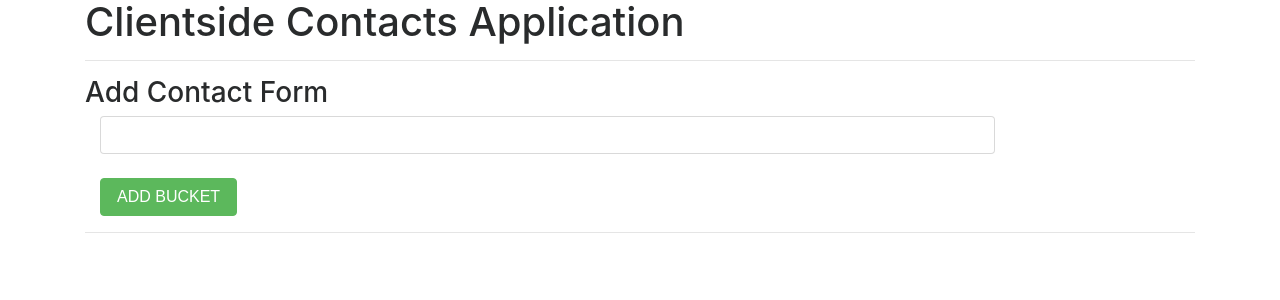
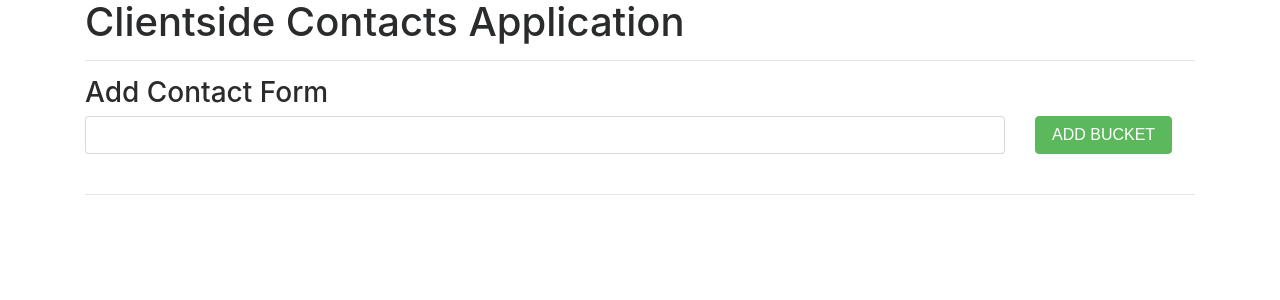
Before and after one commit to DeepaliMoraskar/reactcrud, a React (Create React App) app: page / in a window 1280 px wide. Shown: the top 300 px of the page. Built offline with nearby package versions, Linux system fonts and the light colour scheme.

Commit message:
alignment

```diff
--- a/src/App.js
+++ b/src/App.js
@@ -146,7 +146,7 @@ class App extends Component {
   listToDoView(data, index, bucketIndex) {
     return (
       <div className="row" key={index + 1}>
-        <div className="col-md-10">
+        <div className="col-md-6">
           {data.show ?
             <input type="text" id={index} className="form-control" value={data.toDoName} onChange={(e) =>
               this.updateTodo(e, index, bucketIndex)} /> :
@@ -191,9 +191,13 @@ class App extends Component {
         <hr />
         <div>
           <h3>Add Contact Form</h3>
-          <div className="col-md-10">
-            <input type="text" onChange={this.handleChangeBucket} className="form-control" value={this.state.bucketName} /><br />
-            <input type="submit" className="btn btn-success" value="ADD BUCKET" onClick={this.handleSubmitBucket} />
+          <div className="row">
+            <div className="col-md-10">
+              <input type="text" onChange={this.handleChangeBucket} className="form-control" value={this.state.bucketName} /><br />
+            </div>
+            <div className="col-md-2">
+              <input type="submit" className="btn btn-success" value="ADD BUCKET" onClick={this.handleSubmitBucket} />
+            </div>
           </div>
           <hr />
           {<ul className="list-group">
@@ -205,9 +209,13 @@ class App extends Component {
             {this.props.bucket && this.props.bucket.map((dataBucket, bucketIndex) =>
               <div key={bucketIndex}>
                 <h3>{dataBucket.bucketName}</h3>
-                <div>
-                  <input type="text" onChange={(e) => this.handleChangeTodo(e)} className="form-control" ref={(input) => this.input = input} /><br />
-                  <input type="submit" className="btn btn-success" value="ADD TODO" onClick={(e) => this.handleSubmitTodo(e, bucketIndex)} />
+                <div className="row">
+                  <div className="col-md-10">
+                    <input type="text" onChange={(e) => this.handleChangeTodo(e)} className="form-control" ref={(input) => this.input = input} /><br />
+                  </div>
+                  <div className="col-md-2">
+                    <input type="submit" className="btn btn-success" value="ADD TODO" onClick={(e) => this.handleSubmitTodo(e, bucketIndex)} />
+                  </div>
                 </div>
                 <hr />
                 {<ul className="list-group">
```
